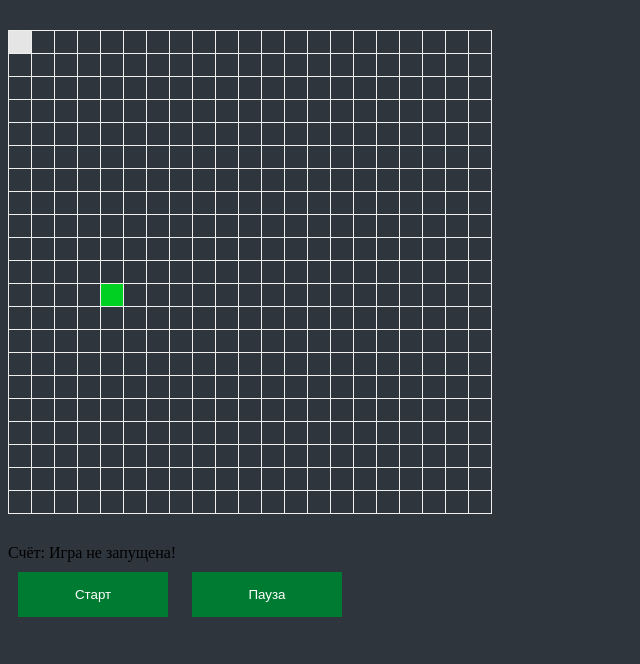
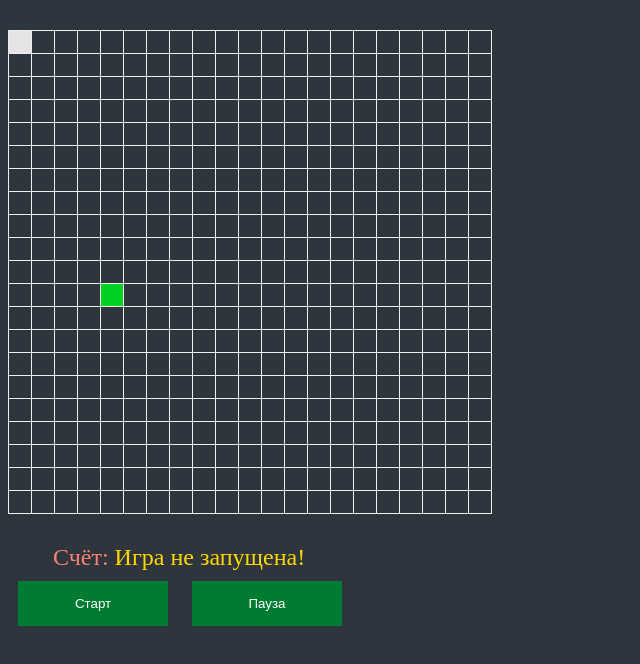
Before and after one commit to radif-ru/JavaScript-Base-v2, a website: page lesson07/snakeNew/index.html in a window 1280 px wide. Shown: the whole page, without its empty margins (0-640 px from the left). Drawn offline with Linux system fonts and the light colour scheme.

Commit message:
Урок 7. Урок-практикум

```diff
--- a/lesson07/snakeNew/index.html
+++ b/lesson07/snakeNew/index.html
@@ -12,7 +12,7 @@
 <body>
 
     <table id="game"></table>
-    <div>Счёт: <span id="score">Игра не запущена!</span></div>
+    <div class="score">Счёт: <span id="score">Игра не запущена!</span></div>
 
     <button id="startBtn">Старт</button>
     <button id="pauseBtn">Пауза</button>
--- a/lesson07/snakeNew/style.css
+++ b/lesson07/snakeNew/style.css
@@ -46,3 +46,13 @@ td {
     color: orange;
     font-size: 24px;
 }
+
+.score {
+    color: salmon;
+    font-size: 24px;
+    margin-left: 45px;
+}
+
+#score {
+    color: gold;
+}
```
